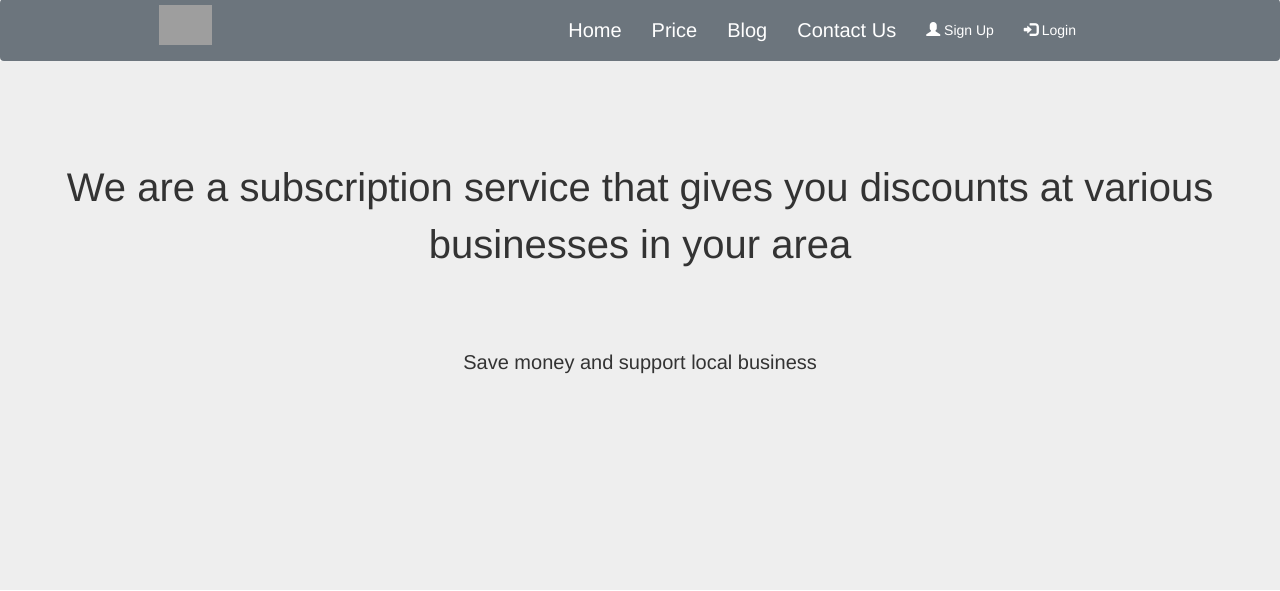
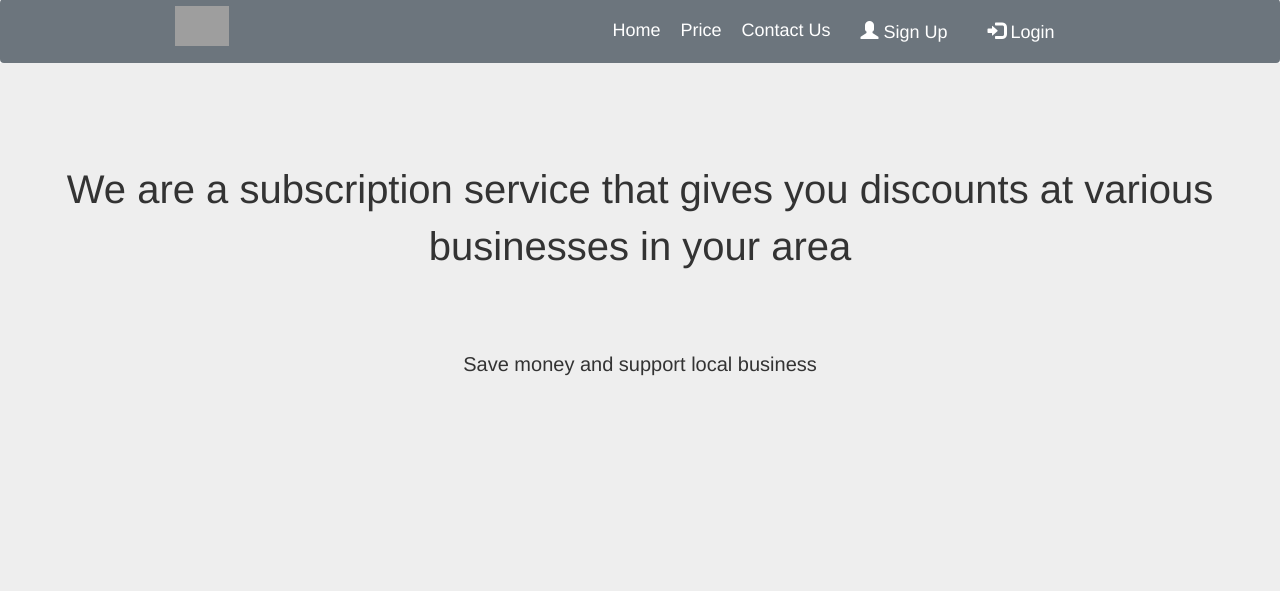
Before and after one commit to aramxD/dcity, a Django app: page / in a window 1280 px wide. Shown: the part 281-872 px from the top of the page. Run offline with Django 3.2, Linux system fonts and the light colour scheme; data comes from the database, SQL or seed files in the repository; some libraries are stand-ins or nearby versions; grey boxes are pictures that could not be loaded.

Commit message:
navbar ajustada

```diff
--- a/templates/header.html
+++ b/templates/header.html
@@ -1,55 +1,74 @@
 {% if places_home %}
 
+
 {% else %}
+<style>
+    .navtext-button{
+        color:rgb(255, 255, 255);
+        font-size: 18px;
+        padding-left: 10px;
+        padding-right: 10px;
+    }
+</style>
 <!-- Menu Navbar-->
-<nav style="margin:0; " class="navbar navbar-inverse navbar-expand-md navbar-light bg-secondary text-black">
+<nav style="margin:0; " class="navbar navbar-expand-md bg-secondary ">
     <div class="container-fluid">
         <!-- Menu Logo-->
         <div class="navbar-header ">
+
+            <a class="display-5 navbar-brand" style="padding:0" href="{% url 'discounts_places' %}"><img
+                    src="https://discounts.city/wp-content/uploads/2021/01/Logo-Discounts-City-BN-Menu-min.png" alt=""
+                    style="height: 40px;"></a>
+        </div>
+
+        <div class="navbar-header ">
             <button type="button" class="navbar-toggle" data-toggle="collapse" data-target="#myNavbar">
-                <span class="icon-bar"></span>
-                <span class="icon-bar"></span>
-                <span class="icon-bar"></span>
+                <i class="fas fa-bars fa-2x"></i>
+
             </button>
-            <a class="display-5 navbar-brand" href="{% url 'discounts_places' %}"><img src="https://discounts.city/wp-content/uploads/2021/01/Logo-Discounts-City-BN-Menu-min.png" alt="" style="height: 40px;"></a>
+
         </div>
 
         <!-- Menu Admin-->
 
         <div class="collapse navbar-collapse " id="myNavbar">
 
+            <!-- Menu User-->
+            <ul class="nav navbar-nav justify-content-end ">
+                <li class="nav-item navtext-button">
+                    <a class="nav-link " style="color:rgb(255, 255, 255);" href="{% url 'homepage' %}">Home <span
+                            class="sr-only"></span></a>
+                </li>
 
-            {% if user.is_superuser %}
-            <ul class="navbar-nav me-auto mb-2 mb-lg-0 ">
-                <li class="nav-item active"><a class="nav-link bg-secondary text-black" href="{% url 'add_place' %}">Add
+
+
+                {% if user.is_superuser %}
+
+                <li class="nav-item active navtext-button"><a class="nav-link bg-secondary text-black" style="color:rgb(255, 255, 255);" href="{% url 'add_place' %}">Add
                         Place</a></li>
-                <li class="nav-item active"><a class="nav-link bg-secondary text-black"
-                        href="{% url 'list_place' %}">List Places</a></li>
+                <li class="nav-item active navtext-button"><a class="nav-link bg-secondary text-black" style="color:rgb(255, 255, 255);" href="{% url 'list_place' %}">List
+                        Places</a></li>
                 {% if place %}
-                <li class="nav-item active"><a class="nav-link bg-secondary text-black"
-                        href="{% url 'view_place' place.id %}">Edit Place</a>
+                <li class="nav-item active navtext-button"><a class="nav-link bg-secondary text-black" style="color:rgb(255, 255, 255);" href="{% url 'view_place' place.id %}">Edit
+                        Place</a>
                 </li>
-                <li class="nav-item active"><a class="nav-link bg-secondary text-black"
-                        href="{% url 'add_product' place.state place.slug %}">
+                <li class="nav-item active navtext-button"><a class="nav-link bg-secondary text-black"
+                        style="color:rgb(255, 255, 255);" href="{% url 'add_product' place.state place.slug %}">
                         Add Product</a></li>
-                <li class="nav-item active"><a class="nav-link bg-secondary text-black"
-                        href="{% url 'add_cupon' place.state place.slug %}">
+                <li class="nav-item active navtext-button"><a class="nav-link bg-secondary text-black"
+                        style="color:rgb(255, 255, 255);" href="{% url 'add_cupon' place.state place.slug %}">
                         Add Cupon</a></li>
                 {% endif %}
-            </ul>
+
             {% endif %}
 
-            <!-- Menu User-->
-            <ul class="nav navbar-nav navbar-right ">
-                <a class="display-5 navbar-brand" href="{% url 'homepage' %}">Home</a>
                 {% if user.is_authenticated %}
                 <!-- Navbar text-->
-                <li>
-                    <span class="navbar-text">
-                        Welcome {{user.username}} </span>
+                <li class="nav-item active navtext-button">
+                    <a class="nav-link" style="color:rgb(255, 255, 255);">Welcome {{user.username}} </a>
                 </li>
                 <!-- LogOut-->
-                <li>
+                <li class="nav-item active navtext-button">
                     <form action="{% url 'logoutuser' %}" method="POST">
                         {% csrf_token %}
                         <button class="btn btn-outline-success bg-light" type="submit">
@@ -59,12 +78,15 @@
                 </li>
 
                 {% else %}
-                <li><a href="{% url 'signupuser' %}"><span class="glyphicon glyphicon-user"></span> Sign Up</a></li>
-                <li><a href="{% url 'loginuser' %}"><span class="glyphicon glyphicon-log-in"></span> Login</a></li>
+                <li><a style="color:rgb(255, 255, 255);" href="{% url 'signupuser' %}"><span
+                            class="glyphicon glyphicon-user"></span> Sign Up</a></li>
+                <li><a style="color:rgb(255, 255, 255);" href="{% url 'loginuser' %}"><span
+                            class="glyphicon glyphicon-log-in"></span> Login</a></li>
                 {% endif %}
             </ul>
         </div>
     </div>
 </nav>
 
+
 {% endif %}
--- a/templates/homepage.html
+++ b/templates/homepage.html
@@ -45,9 +45,9 @@
 
     .navtext-button{
         color:rgb(255, 255, 255);
-        font-size: 20px;
-        padding-left: 10px;
-        padding-right: 10px;
+        font-size: 18px;
+        padding-left: 5px;
+        padding-right: 5px;
     }
     .boton-magico {
         color: #10bb87;
@@ -297,18 +297,15 @@
         <div class="collapse navbar-collapse " id="myNavbar">
 
             <!-- Menu User-->
-            <ul class="nav navbar-nav  ">
+            <ul class="nav navbar-nav justify-content-end ">
                 <li class="nav-item navtext-button">
-                    <a class="nav-link " style="color:rgb(255, 255, 255);" href="{% url 'homepage' %}">Home <span class="sr-only">(current)</span></a>
+                    <a class="nav-link " style="color:rgb(255, 255, 255);" href="{% url 'homepage' %}">Home <span class="sr-only"></span></a>
                 </li>
                 <li class="nav-item navtext-button">
                     <a class="nav-link " style="color:rgb(255, 255, 255);" href="#price-section">Price</a>
                 </li>
                 <li class="nav-item navtext-button">
-                    <a class="nav-link " style="color:rgb(255, 255, 255);" href="#digital-marketing-section">Blog</a>
-                </li>
-                <li class="nav-item navtext-button">
-                    <a class="nav-link" style="color:rgb(255, 255, 255);" href="#feedback-section">Contact Us</a>
+                    <a class="nav-link" style="color:rgb(255, 255, 255);" href="#">Contact Us</a>
                 </li>
 
                 {% if user.is_authenticated %}
@@ -327,8 +324,8 @@
                 </li>
 
                 {% else %}
-                <li><a style="color:rgb(255, 255, 255);" href="{% url 'signupuser' %}"><span class="glyphicon glyphicon-user"></span> Sign Up</a></li>
-                <li><a style="color:rgb(255, 255, 255);" href="{% url 'loginuser' %}"><span class="glyphicon glyphicon-log-in"></span> Login</a></li>
+                <li class="nav-item active navtext-button"><a style="color:rgb(255, 255, 255);" href="{% url 'signupuser' %}"><span class="glyphicon glyphicon-user"></span> Sign Up</a></li>
+                <li class="nav-item active navtext-button"><a style="color:rgb(255, 255, 255);" href="{% url 'loginuser' %}"><span class="glyphicon glyphicon-log-in"></span> Login</a></li>
                 {% endif %}
             </ul>
         </div>
```
